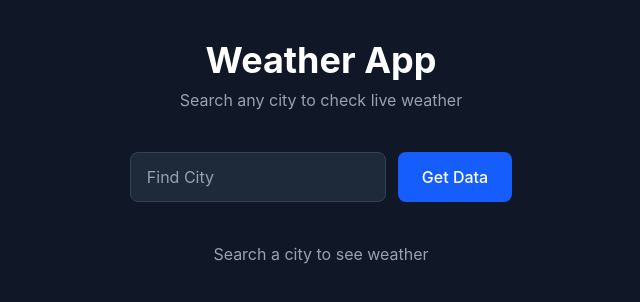
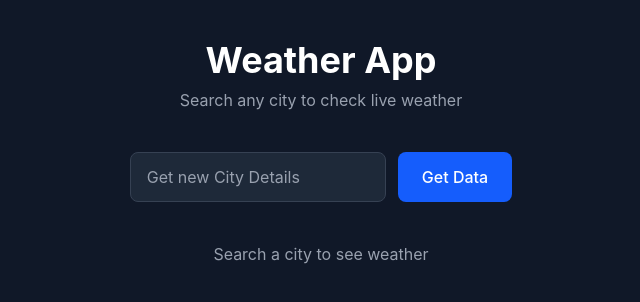
Before and after one commit to anshik2k4/Mini-Projects, a React (Vite) app in the folder WeatherApi/Weather-API/: page / in a window 1280 px wide. Shown: the top 302 px of the page, without its empty margins (319-959 px from the left). Built offline with nearby package versions, Linux system fonts and the light colour scheme.

Commit message:
trigger minikube workflow with real change

```diff
--- a/WeatherApi/Weather-API/src/City.jsx
+++ b/WeatherApi/Weather-API/src/City.jsx
@@ -18,7 +18,7 @@ export default function City({ getCity }) {
     <form onSubmit={onSubmit} className="flex gap-3 justify-center mt-10">
       <input
         type="text"
-        placeholder="Find City"
+        placeholder="Get new City Details"
         onChange={onChange}
         value={city}
         className="bg-gray-800 text-white placeholder-gray-400 px-4 py-3 rounded-lg w-64 border border-gray-700 focus:outline-none focus:ring-2 focus:ring-blue-500"
```
